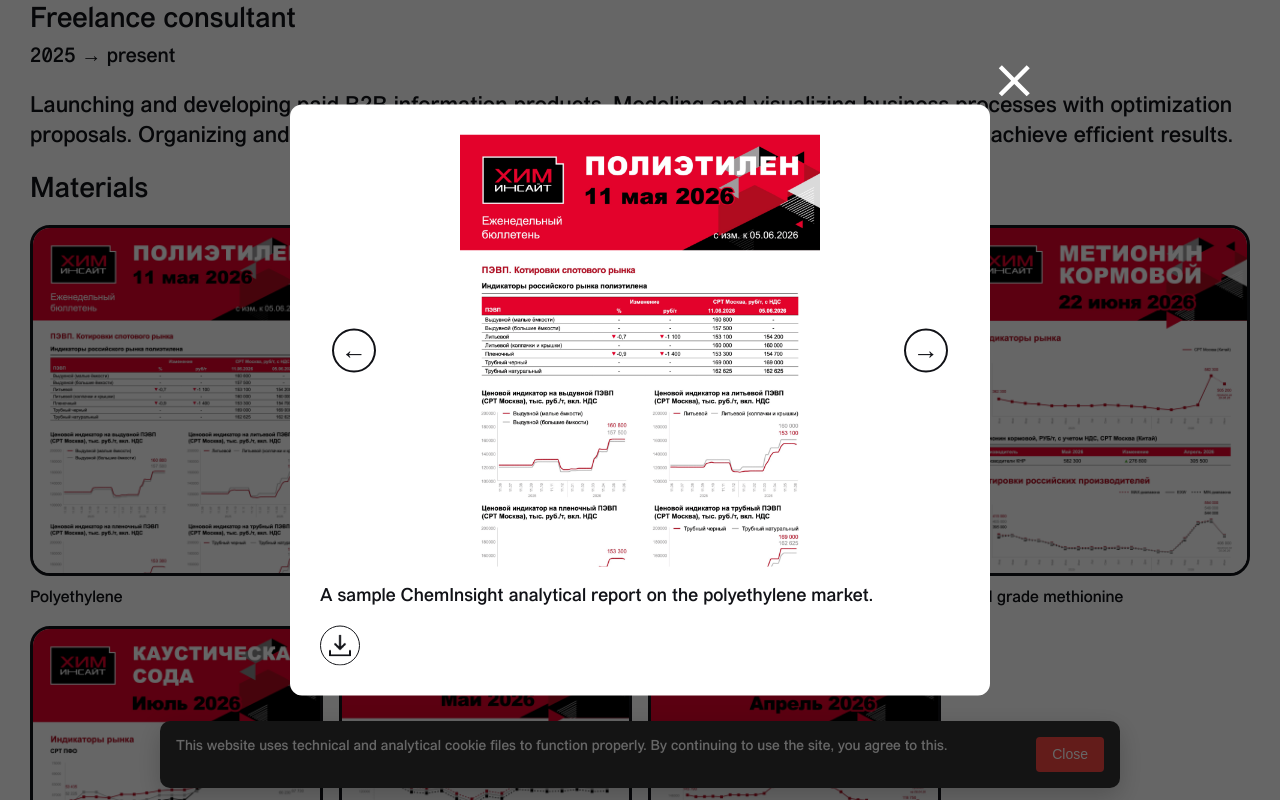
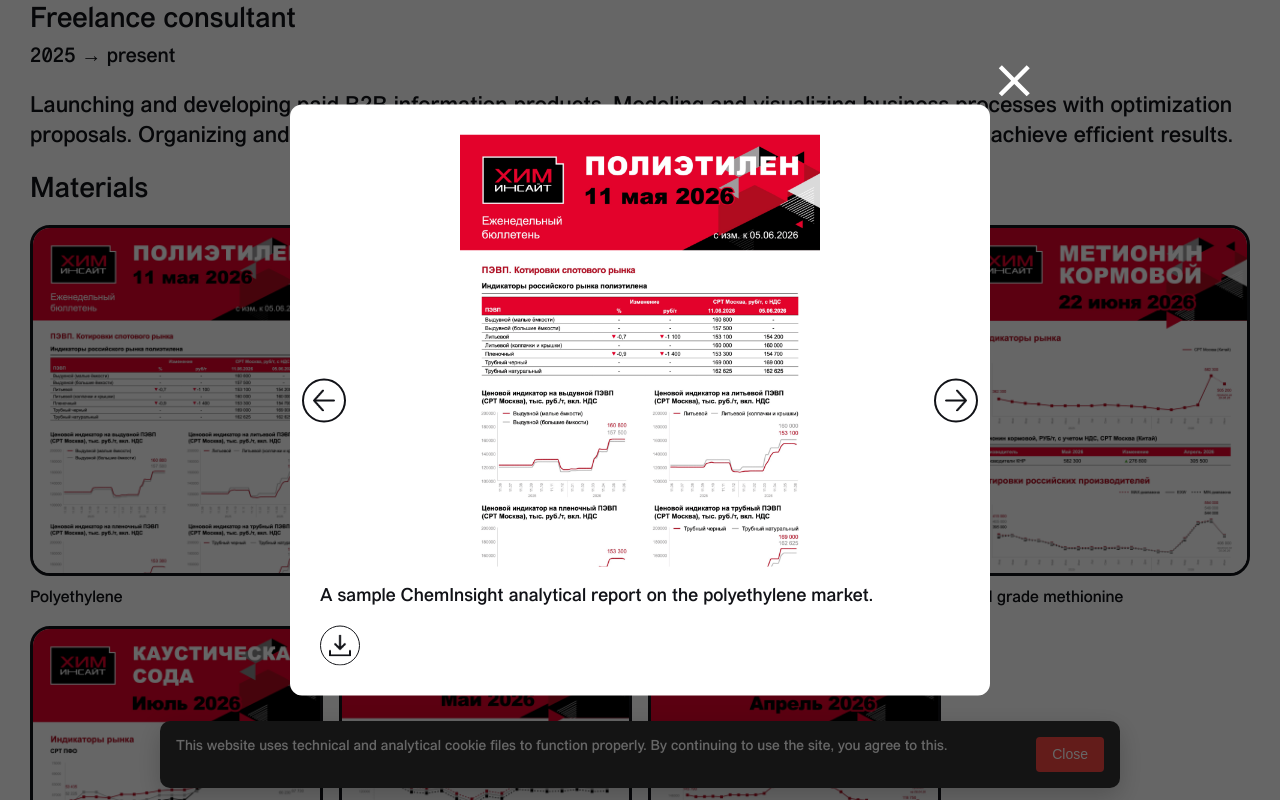
Before and after one commit to gitsvitya/svitya-personal, a Next.js app: page /en/work/cheminsight in a window 1280 px wide. Both pictures are taken after a click on the button 176 px from the left and 805 px from the top of the page. Shown: the part 405-1205 px from the top of the page. Built offline with nearby package versions, Linux system fonts and the light colour scheme; no server answers.

Commit message:
Added: new arrow buttons in carousel and centered them according to full modal window

```diff
--- a/src/components/AppPhotoGallery/AppPhotoGallery.module.css
+++ b/src/components/AppPhotoGallery/AppPhotoGallery.module.css
@@ -86,7 +86,6 @@
 }
 
 .imageFrame {
-  position: relative;
   display: flex;
   align-items: center;
   justify-content: center;
@@ -112,6 +111,7 @@
 .arrowButton {
   position: absolute;
   top: 50%;
+  z-index: 1;
   display: inline-flex;
   align-items: center;
   justify-content: center;
@@ -122,15 +122,26 @@
   border-radius: 50%;
   background-color: var(--bg-surface);
   color: var(--text-primary);
-  font-family: 'VremenaGrotesk', sans-serif;
-  font-size: 26px;
-  line-height: 1;
   transform: translateY(-50%);
   cursor: pointer;
   transition:
     background-color var(--transition-slow),
     border-color var(--transition-slow),
     color var(--transition-slow);
+}
+
+.arrowButton::before {
+  content: "";
+  display: block;
+  width: 22px;
+  height: 22px;
+  background-color: currentColor;
+  -webkit-mask-position: center;
+  -webkit-mask-repeat: no-repeat;
+  -webkit-mask-size: contain;
+  mask-position: center;
+  mask-repeat: no-repeat;
+  mask-size: contain;
 }
 
 .arrowButton:hover {
@@ -158,17 +169,18 @@
   left: 12px;
 }
 
+.arrowButtonLeft::before {
+  -webkit-mask-image: url("../../images/ui/carousel/previous.png");
+  mask-image: url("../../images/ui/carousel/previous.png");
+}
+
 .arrowButtonRight {
   right: 12px;
 }
 
-.arrowIcon {
-  display: inline-flex;
-  align-items: center;
-  justify-content: center;
-  height: 1em;
-  line-height: 1;
-  transform: translateY(2px);
+.arrowButtonRight::before {
+  -webkit-mask-image: url("../../images/ui/carousel/next.png");
+  mask-image: url("../../images/ui/carousel/next.png");
 }
 
 .description {
--- a/src/components/AppPhotoGallery/AppPhotoGallery.tsx
+++ b/src/components/AppPhotoGallery/AppPhotoGallery.tsx
@@ -18,10 +18,7 @@
   photo: GalleryPhoto;
   text: AppTranslations;
   companyName: string;
-  hasNavigation: boolean;
   showPhotoContent: boolean;
-  onPrevious: () => void;
-  onNext: () => void;
   titleId?: string;
   descriptionId?: string;
 };
@@ -141,15 +138,32 @@
           showContent={showContent}
           setShowContent={setShowContent}
           closeLabel={text.modal.closeLabel}
+          overlayControls={
+            hasNavigation ? (
+              <>
+                <button
+                  type="button"
+                  className={`${styles.arrowButton} ${styles.arrowButtonLeft}`}
+                  onClick={showPreviousPhoto}
+                  disabled={!showPhotoContent}
+                  aria-label={text.detail.previousPhoto}
+                />
+                <button
+                  type="button"
+                  className={`${styles.arrowButton} ${styles.arrowButtonRight}`}
+                  onClick={showNextPhoto}
+                  disabled={!showPhotoContent}
+                  aria-label={text.detail.nextPhoto}
+                />
+              </>
+            ) : undefined
+          }
         >
           <PhotoModalContent
             photo={activePhoto}
             text={text}
             companyName={companyName}
-            hasNavigation={hasNavigation}
             showPhotoContent={showPhotoContent}
-            onPrevious={showPreviousPhoto}
-            onNext={showNextPhoto}
           />
         </Modal>
       )}
@@ -161,10 +175,7 @@
   photo,
   text,
   companyName,
-  hasNavigation,
   showPhotoContent,
-  onPrevious,
-  onNext,
   titleId,
   descriptionId,
 }: PhotoModalContentProps) {
@@ -192,17 +203,6 @@
         {photo.title}
       </h2>
       <div className={styles.imageFrame}>
-        {hasNavigation && (
-          <button
-            type="button"
-            className={`${styles.arrowButton} ${styles.arrowButtonLeft}`}
-            onClick={onPrevious}
-            disabled={!showPhotoContent}
-            aria-label={text.detail.previousPhoto}
-          >
-            <span className={styles.arrowIcon}>←</span>
-          </button>
-        )}
         <img
           className={`${styles.modalImage} ${
             showPhotoContent ? styles.photoVisible : styles.photoHidden
@@ -210,17 +210,6 @@
           src={photo.src}
           alt={`${companyName}: ${photo.title}`}
         />
-        {hasNavigation && (
-          <button
-            type="button"
-            className={`${styles.arrowButton} ${styles.arrowButtonRight}`}
-            onClick={onNext}
-            disabled={!showPhotoContent}
-            aria-label={text.detail.nextPhoto}
-          >
-            <span className={styles.arrowIcon}>→</span>
-          </button>
-        )}
       </div>
       <p
         id={descriptionId}
--- a/src/components/Modal/Modal.tsx
+++ b/src/components/Modal/Modal.tsx
@@ -15,6 +15,7 @@
 
 type ModalProps = {
   children: ReactNode;
+  overlayControls?: ReactNode;
   closeModal: () => void;
   showContent: boolean;
   setShowContent: Dispatch<SetStateAction<boolean>>;
@@ -23,7 +24,14 @@
 
 // Модалка рендерится через портал, чтобы не зависеть от вложенности layout
 // и всегда располагаться поверх остального интерфейса.
-const Modal = ({ children, closeModal, showContent, setShowContent, closeLabel }: ModalProps) => {
+const Modal = ({
+  children,
+  overlayControls,
+  closeModal,
+  showContent,
+  setShowContent,
+  closeLabel,
+}: ModalProps) => {
   const container = document.getElementById("modal");
   const modalRef = useRef<HTMLDivElement | null>(null);
   const closeBtnRef = useRef<HTMLButtonElement | null>(null);
@@ -114,6 +122,7 @@
           aria-label={closeLabel}
           ref={closeBtnRef}
         />
+        {overlayControls}
 
         {/* В тело модалки прокидываем служебные id только тем React-компонентам,
             которые реально умеют их принять. */}
```
Also changed, not shown: src/images/ui/carousel/next.png (added), src/images/ui/carousel/previous.png (added).
